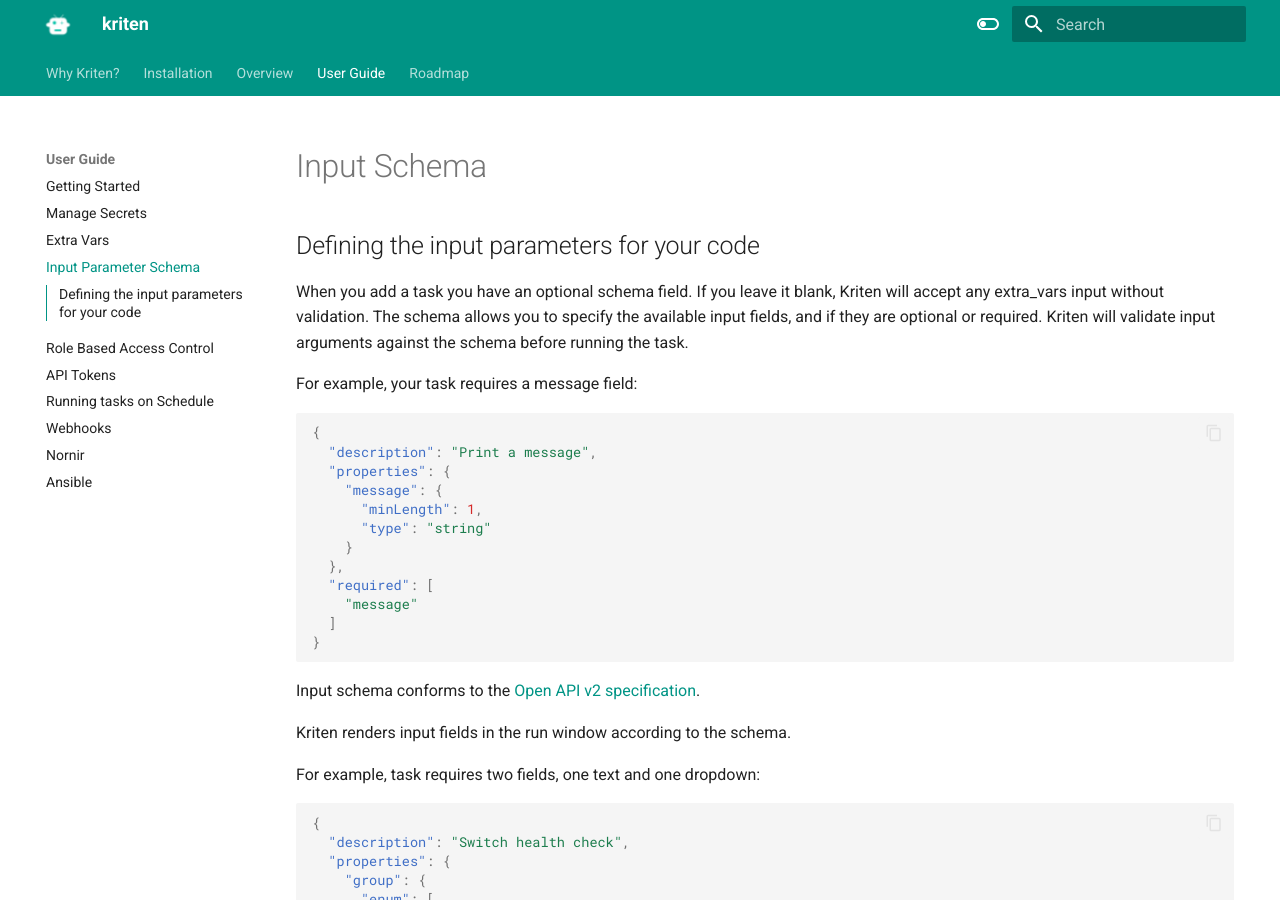
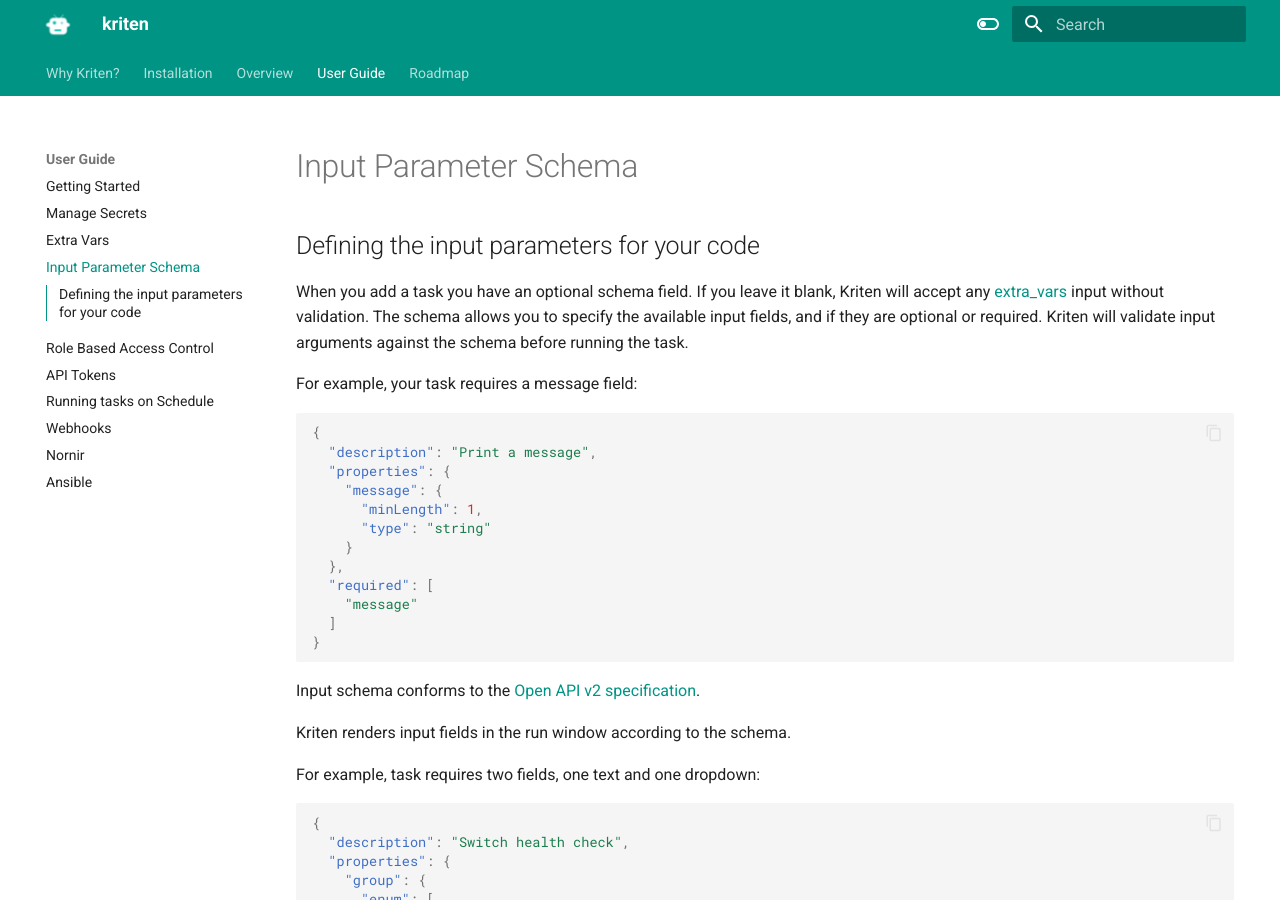
Before and after one commit to kriten-io/kriten-docs, an MkDocs documentation site: the page built from docs/user_guide/input_schema.md, in a window 1280 px wide and 900 px high. Built offline with MkDocs 1.6.1 and Material for MkDocs 9.7.7, drawn with Linux system fonts in a browser that asks for light colours.

Commit message:
Update input_schema.md

```diff
--- a/docs/user_guide/input_schema.md
+++ b/docs/user_guide/input_schema.md
@@ -1,8 +1,8 @@
-# Input Schema
+# Input Parameter Schema
 
 ## Defining the input parameters for your code
 
-When you add a task you have an optional schema field. If you leave it blank, Kriten will accept any extra_vars input without validation.
+When you add a task you have an optional schema field. If you leave it blank, Kriten will accept any [extra_vars](extra_vars.md) input without validation.
 The schema allows you to specify the available input fields, and if they are optional or required. Kriten will validate input arguments against the schema before running the task.
 
 For example, your task requires a message field:
```
